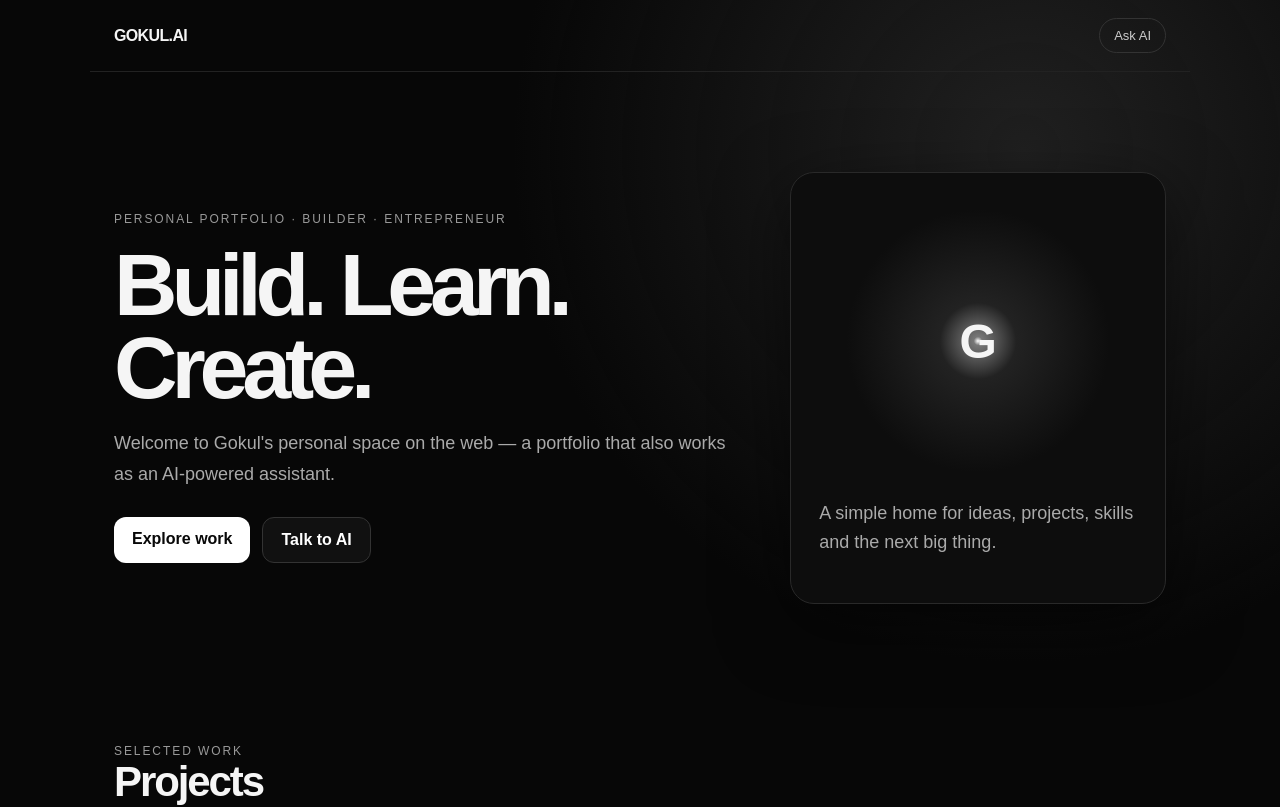
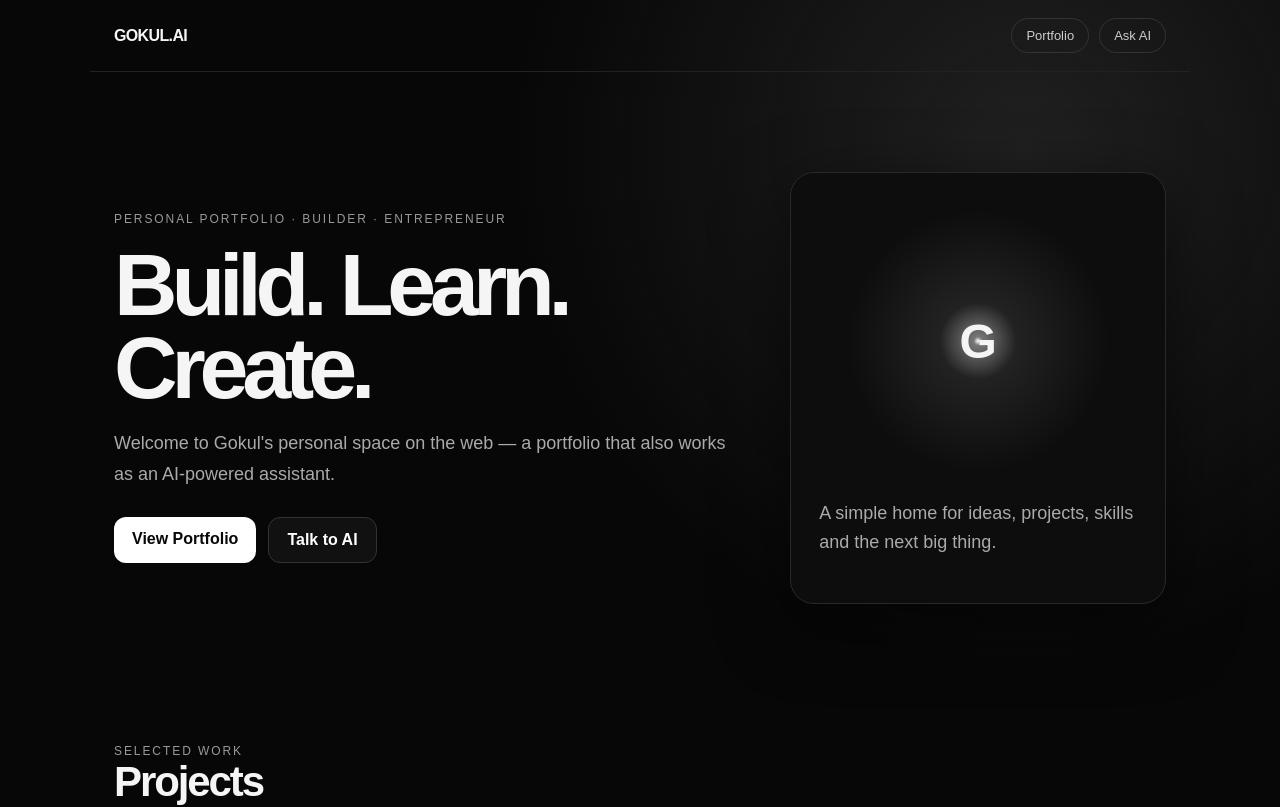
Before and after one commit to gokulmaniraj2008-collab/Gokul-aibot, a Next.js app: page / in a window 1280 px wide. Shown: the top 807 px of the page. Built offline with nearby package versions, Linux system fonts and the light colour scheme.

Commit message:
Merge Portfolio into Gokul AI navigation

```diff
--- a/app/page.tsx
+++ b/app/page.tsx
@@ -17,16 +17,10 @@ export default function Home() {
     e.preventDefault();
     const text = message.trim();
     if (!text || loading) return;
-
     setLoading(true);
     setReply("Thinking...");
-
     try {
-      const response = await fetch("/api/chat", {
-        method: "POST",
-        headers: { "Content-Type": "application/json" },
-        body: JSON.stringify({ message: text }),
-      });
+      const response = await fetch("/api/chat", { method: "POST", headers: { "Content-Type": "application/json" }, body: JSON.stringify({ message: text }) });
       const data = await response.json();
       setReply(data.reply || data.error || "Sorry, I couldn't generate a response.");
     } catch {
@@ -39,9 +33,15 @@ export default function Home() {
 
   return (
     <main className="page">
-      <nav className="nav"><div className="logo">GOKUL.AI</div><a className="pill" href="#assistant">Ask AI</a></nav>
+      <nav className="nav">
+        <div className="logo">GOKUL.AI</div>
+        <div style={{display:'flex',gap:10,alignItems:'center'}}>
+          <a className="pill" href="/portfolio">Portfolio</a>
+          <a className="pill" href="#assistant">Ask AI</a>
+        </div>
+      </nav>
       <section className="hero">
-        <div><div className="eyebrow">Personal portfolio · Builder · Entrepreneur</div><h1>Build. Learn.<br/>Create.</h1><p>Welcome to Gokul's personal space on the web — a portfolio that also works as an AI-powered assistant.</p><div className="actions"><a className="button" href="#projects">Explore work</a><a className="button secondary" href="#assistant">Talk to AI</a></div></div>
+        <div><div className="eyebrow">Personal portfolio · Builder · Entrepreneur</div><h1>Build. Learn.<br/>Create.</h1><p>Welcome to Gokul's personal space on the web — a portfolio that also works as an AI-powered assistant.</p><div className="actions"><a className="button" href="/portfolio">View Portfolio</a><a className="button secondary" href="#assistant">Talk to AI</a></div></div>
         <div className="card"><div className="orb">G</div><p style={{color:'#aaa',lineHeight:1.6}}>A simple home for ideas, projects, skills and the next big thing.</p></div>
       </section>
       <section className="section" id="projects"><div className="eyebrow">Selected work</div><h2>Projects</h2><div className="grid">{projects.map(([name,desc])=><article className="item" key={name}><h3>{name}</h3><p>{desc}</p></article>)}</div></section>
```
